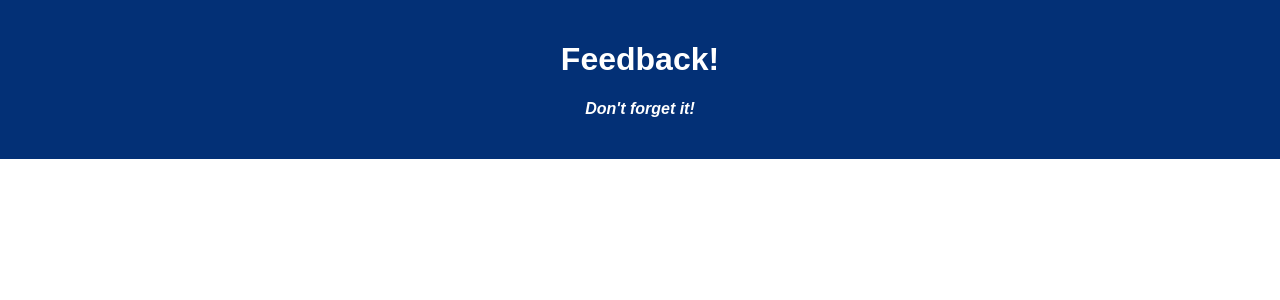
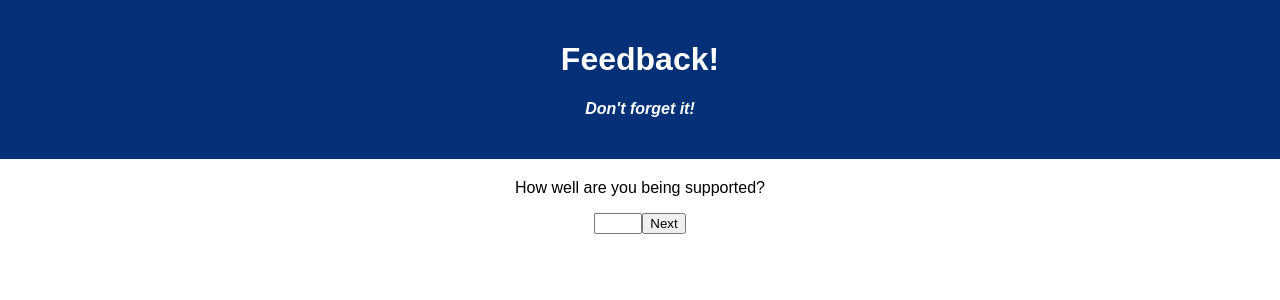
Before and after one commit to rhvdbergh/weekend-redux-feedback-loop, a React (Create React App) app: page /#/support in a window 1280 px wide. Shown: the top 300 px of the page. Built offline with nearby package versions, Linux system fonts and the light colour scheme.

Commit message:
navigates through pages, collects input values

```diff
--- a/package.json
+++ b/package.json
@@ -9,6 +9,7 @@
     "pg": "^8.2.1",
     "react": "^17.0.1",
     "react-dom": "^17.0.1",
+    "react-router-dom": "^5.3.0",
     "react-scripts": "^4.0.1"
   },
   "devDependencies": {
--- a/src/components/App/App.jsx
+++ b/src/components/App/App.jsx
@@ -1,16 +1,31 @@
 import React from 'react';
 import axios from 'axios';
 import './App.css';
+import { Route, HashRouter as Router } from 'react-router-dom';
+import QuestionForm from '../QuestionForm/QuestionForm';
 
 function App() {
-
   return (
-    <div className='App'>
-      <header className='App-header'>
-        <h1 className='App-title'>Feedback!</h1>
-        <h4>Don't forget it!</h4>
-      </header>
-    </div>
+    <Router>
+      <div className="App">
+        <header className="App-header">
+          <h1 className="App-title">Feedback!</h1>
+          <h4>Don't forget it!</h4>
+        </header>
+        <Route path="/" exact>
+          <QuestionForm questionType="feeling" />
+        </Route>
+        <Route path="/understanding" exact>
+          <QuestionForm questionType="understanding" />
+        </Route>
+        <Route path="/support" exact>
+          <QuestionForm questionType="support" />
+        </Route>
+        <Route path="/comments" exact>
+          <QuestionForm questionType="comments" />
+        </Route>
+      </div>
+    </Router>
   );
 }
 
--- /dev/null
+++ b/src/components/QuestionForm/QuestionForm.jsx
@@ -0,0 +1,53 @@
+import { useState } from 'react';
+
+function QuestionForm({ questionType }) {
+  // handle the local state for the form input
+  const [inputValue, setInputValue] = useState('');
+
+  // set the message depending on what kind of question we're dealing with
+  let message;
+  switch (questionType) {
+    case 'feeling':
+      message = 'How are you feeling today?';
+      break;
+    case 'understanding':
+      message = 'How well are you understanding the content?';
+      break;
+    case 'support':
+      message = 'How well are you being supported?';
+      break;
+    case 'comments':
+      message = 'Any comments you want to leave?';
+      break;
+  }
+
+  const handleClick = () => {
+    console.log(`clicked`);
+  };
+
+  return (
+    <div>
+      <p>{message}</p>
+      {/* Conditional rendering of type of input */}
+      {questionType === 'comments' ? (
+        <input
+          type="text"
+          value={inputValue}
+          onChange={() => setInputValue(event.target.Value)}
+        />
+      ) : (
+        <input
+          type="number"
+          value={inputValue}
+          required
+          max="5"
+          min="1"
+          onChange={() => setInputValue(event.target.Value)}
+        />
+      )}
+      <button onClick={handleClick}>Next</button>
+    </div>
+  );
+}
+
+export default QuestionForm;
```
Also changed, not shown: notes.txt, 1 other file (tests, documents, lock files or other folders).
